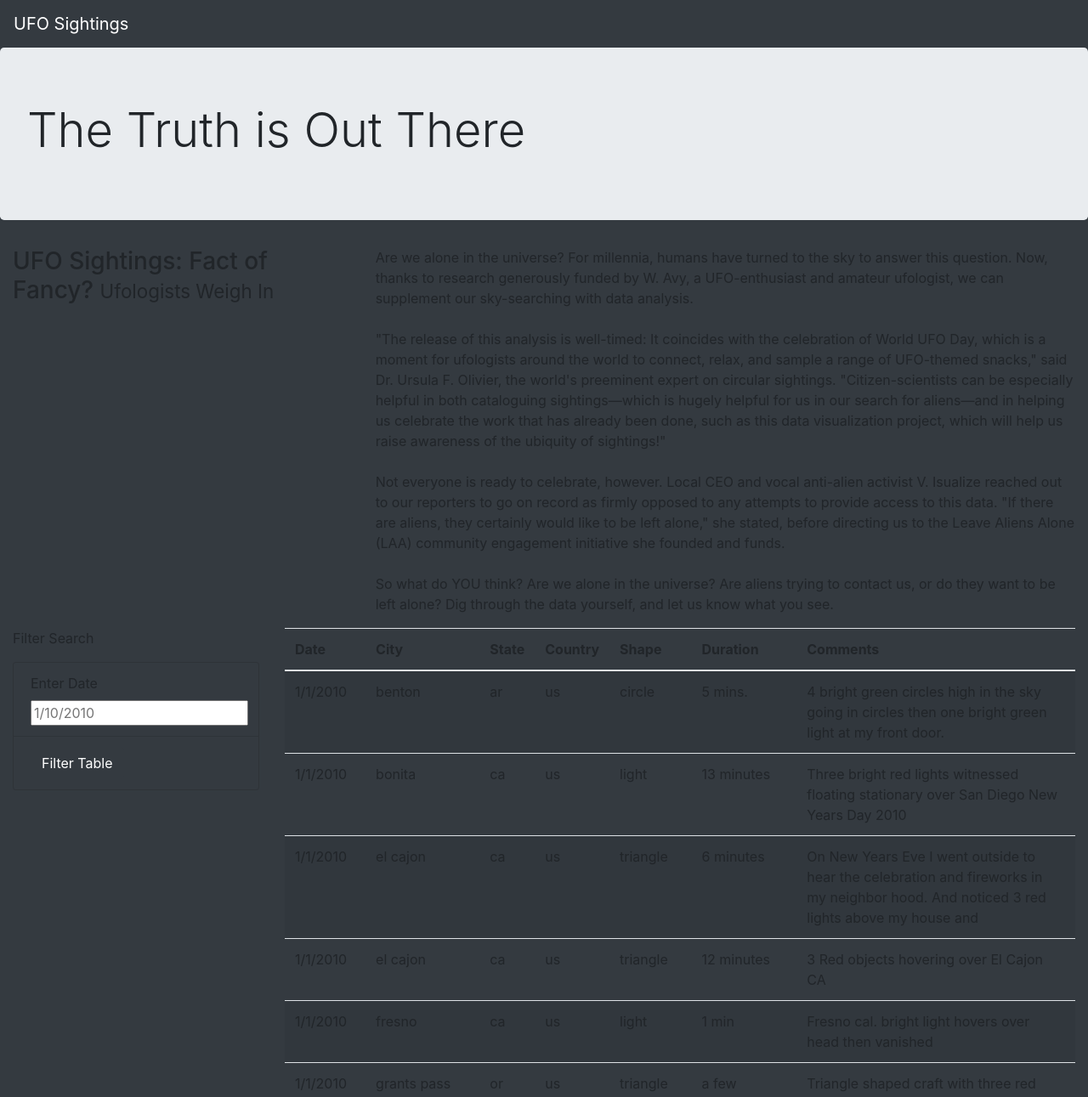
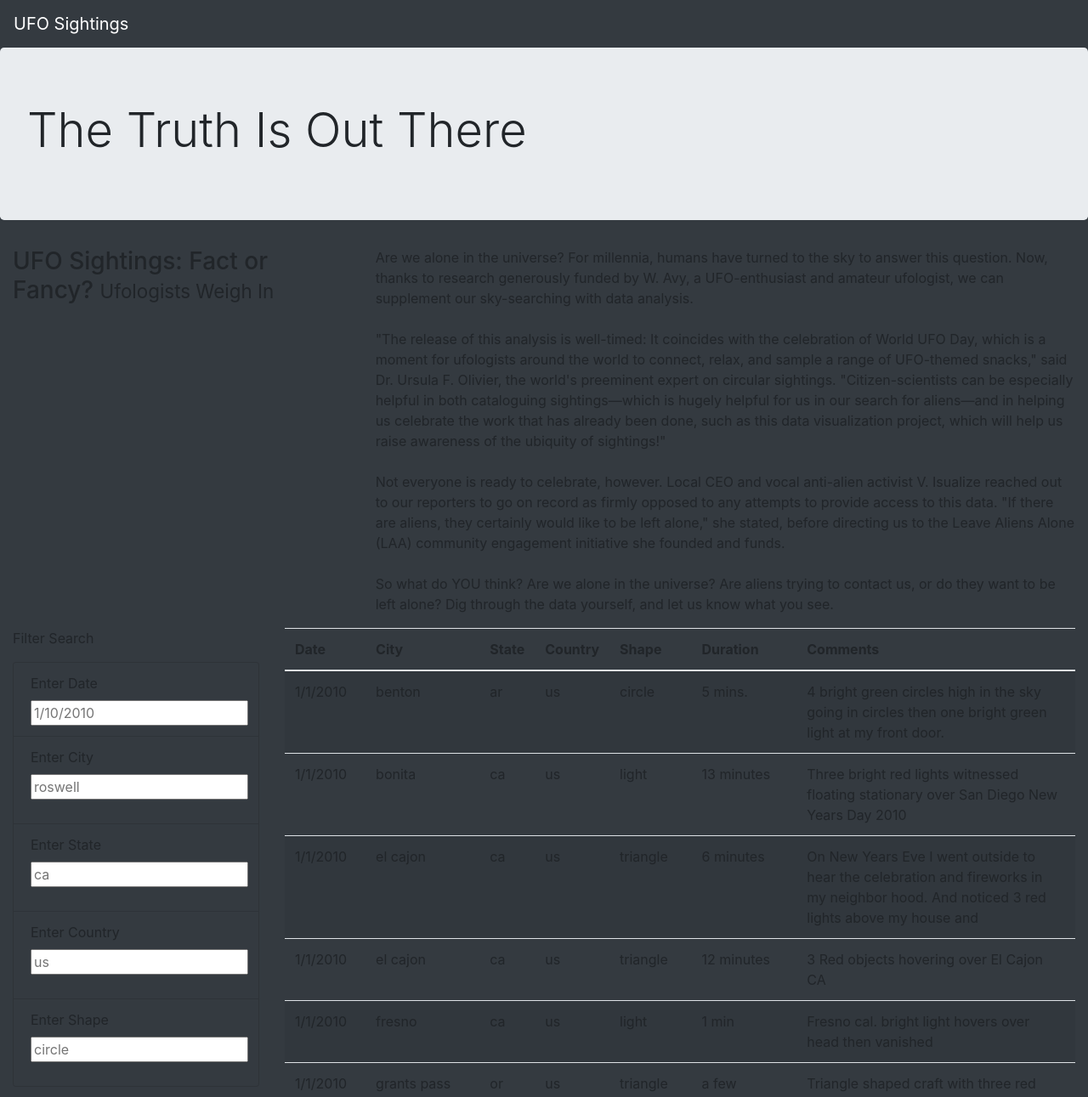
Before and after one commit to benniehana111/UFOs, a plain HTML site: page index.html in a window 1280 px wide. Shown: the top 1291 px of the page at 85% size. Drawn offline with nearby package versions, Linux system fonts and the light colour scheme.

Commit message:
Add files via upload

```diff
--- a/index.html
+++ b/index.html
@@ -5,7 +5,9 @@
     <meta http-equiv="X-UA-Compatible" content="IE=edge">
     <meta name="viewport" content="width=device-width, initial-scale=1.0">
     <title>UFO Finder</title>
-    <link rel="stylesheet"
+
+    <link
+    rel="stylesheet"
     href="https://maxcdn.bootstrapcdn.com/bootstrap/4.0.0/css/bootstrap.min.css"
     integrity="sha384-Gn5384xqQ1aoWXA+058RXPxPg6fy4IWvTNh0E263XmFcJlSAwiGgFAW/dAiS6JXm"
     crossorigin="anonymous"
@@ -15,23 +17,24 @@
 <body class="bg-dark">
     <div class="wrapper">
         <nav class="navbar navbar-dark bg-dark navbar-expand-lg">
-            <a class="navbar-brand" href="index.html">UFO Sightings</a>
+            <a class = "navbar-brand" href = "index.html">UFO Sightings</a>
         </nav>
+
+        <div class="jumbotron">
+            <h1 class="display-4">The Truth Is Out There</h1>
         </div>
-    <div class="jumbotron">
-        <h1 class="display-4">The Truth is Out There</h1>
-    </div>
+
         <div class="container-fluid">
             <div class="row">
                 <div class="col-md-4">
-            <h3>UFO Sightings: Fact of Fancy? <small>Ufologists Weigh In</small></h3>
+                    <h3>UFO Sightings: Fact or Fancy? <small>Ufologists Weigh In</small></h3>
                 </div>
                 <div class="col-md-8">
+
                     <p>
                         Are we alone in the universe? For millennia, humans have turned to the sky to answer this question. Now, thanks to research generously funded by W. Avy, a UFO-enthusiast and amateur ufologist, we can supplement our sky-searching with data analysis.<br><br>"The release of this analysis is well-timed: It coincides with the celebration of World UFO Day, which is a moment for ufologists around the world to connect, relax, and sample a range of UFO-themed snacks," said Dr. Ursula F. Olivier, the world's preeminent expert on circular sightings. "Citizen-scientists can be especially helpful in both cataloguing sightings—which is hugely helpful for us in our search for aliens—and in helping us celebrate the work that has already been done, such as this data visualization project, which will help us raise awareness of the ubiquity of sightings!"<br><br>Not everyone is ready to celebrate, however. Local CEO and vocal anti-alien activist V. Isualize reached out to our reporters to go on record as firmly opposed to any attempts to provide access to this data. "If there are aliens, they certainly would like to be left alone," she stated, before directing us to the Leave Aliens Alone (LAA) community engagement initiative she founded and funds.<br><br>So what do YOU think? Are we alone in the universe? Are aliens trying to contact us, or do they want to be left alone? Dig through the data yourself, and let us know what you see.
+                       </p>
 
-
-            </p>
                 </div>
             </div>
         </div>
@@ -39,20 +42,40 @@
         <div class="container-fluid">
             <div class="row">
                 <div class="col-md-3">
-                <form class =  "bg-dark">
+                    <form class = "bg-dark">
                         <p>Filter Search</p>
                         <ul class = "list-group bg-dark">
                             <li class = "list-group-item bg-dark">
                                 <label for="date">Enter Date
                                 </label>
                                 <input type = "text" placeholder="1/10/2010" id ="datetime"/>
+
                             </li>
                             <li class = "list-group-item bg-dark">
-                            <button id = "filter-btn" type ="button" class ="btn btn-dark">Filter Table</button>
+                                <label for="city">Enter City
+                                </label>
+                                <p><input type = "text" placeholder="roswell" id ="city"/></p>
+
+                            </li>
+                            <li class = "list-group-item bg-dark">
+                                <label for="state"> Enter State
+                                </label>
+                                <p><input type = "text" placeholder="ca" id ="state"/></p>
+
+                            </li>
+                            <li class = "list-group-item bg-dark">
+                                <label for="country">Enter Country
+                                </label>
+                                <p><input type = "text" placeholder="us" id ="country"/></p>
+
+                            </li>
+                            <li class = "list-group-item bg-dark">
+                                <label for="shape">Enter Shape
+                                </label>
+                                <p><input type = "text" placeholder="circle" id ="shape"/></p>
+
                             </li>
                         </ul>
-
-
 
                     </form>
 
@@ -77,9 +100,9 @@
             </div>
         </div>
 
+    </div>
 <script src="https://cdnjs.cloudflare.com/ajax/libs/d3/4.11.0/d3.js"></script>
 <script src="static/js/data.js"></script>
 <script src="static/js/app.js"></script>
-
 </body>
 </html>
```
Lines whose indentation alone changed are shown as unchanged.
